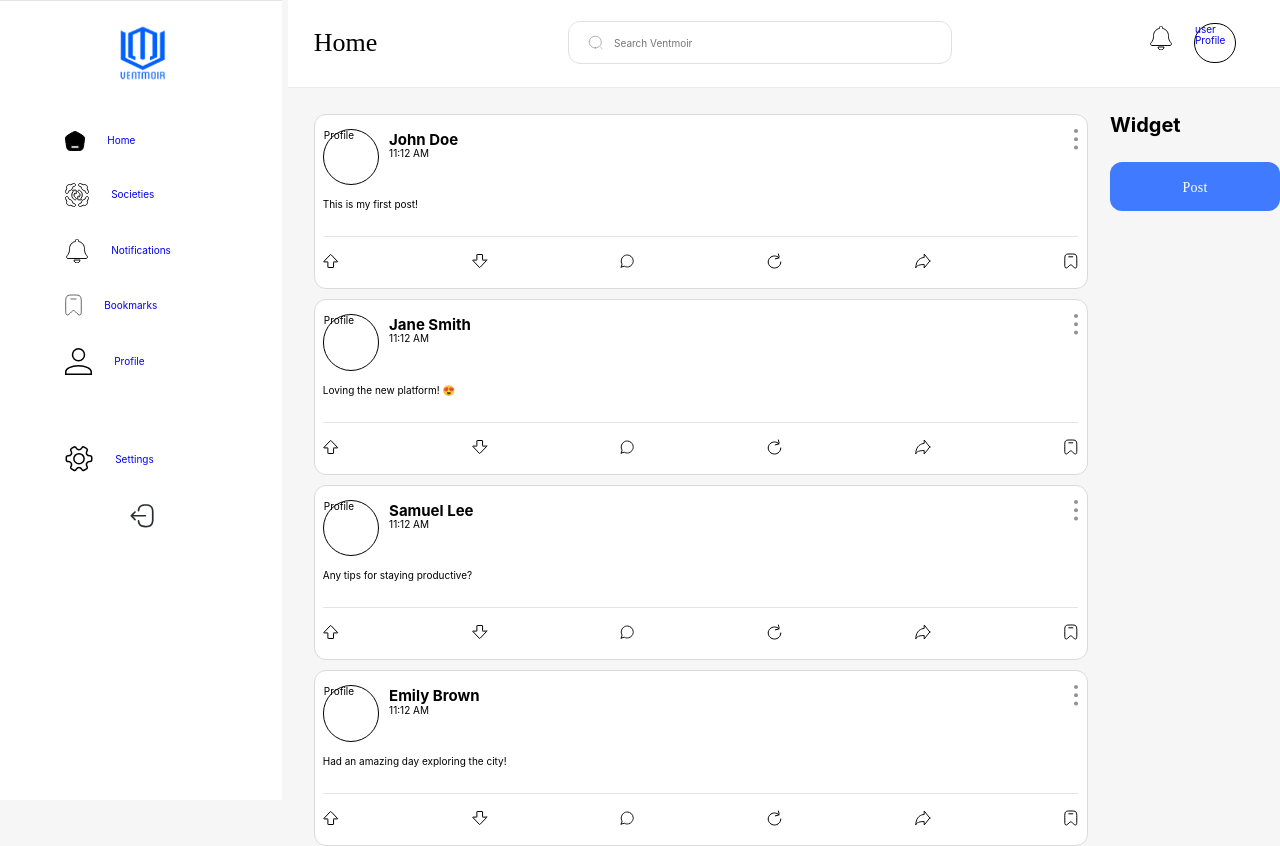
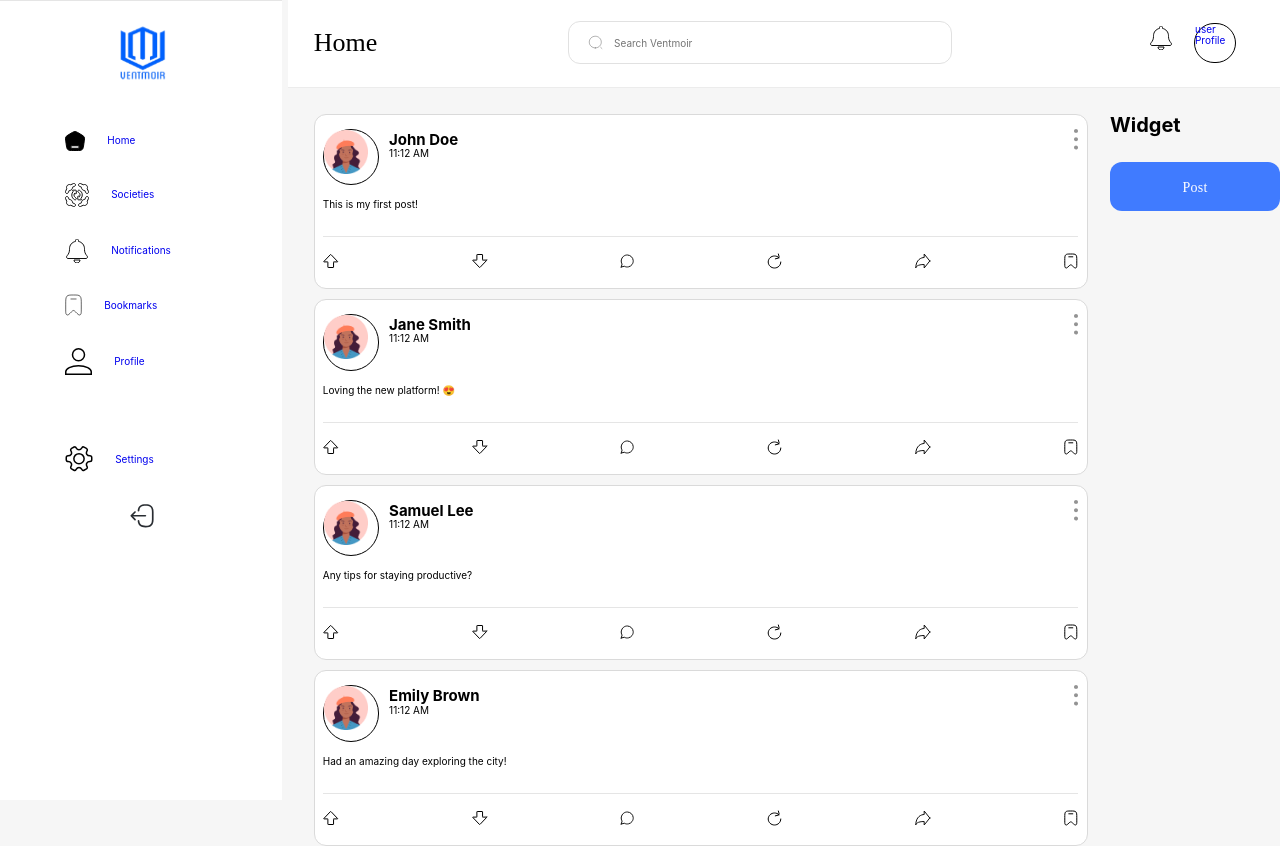
Before and after one commit to ola-irawo/ventmoirNextjs, a Next.js app: page / in a window 1280 px wide. Shown: the top 846 px of the page. Built offline with nearby package versions, Linux system fonts and the light colour scheme.

Commit message:
updated userPostCard ui

```diff
--- a/src/components/userPostCard/UserPostCard.jsx
+++ b/src/components/userPostCard/UserPostCard.jsx
@@ -9,17 +9,33 @@ import SharePost from "./components/sharePost/SharePost"
 import BookmarkPost from "./components/bookmarkPost/BookmarkPost"
 import PostOptions from "./components/postOptions/PostOptions"
 import ReportPost from "./components/reportPost/ReportPost"
+import Image from 'next/image'
+import { useRouter } from 'next/navigation'
 
 const UserPostCard = ({post, username}) => {
     const [showPostOptions, setShowPostOptions] = useState(false)
     const [reportPostOption, setReportPostOptions] = useState(false)
+
+    const router = useRouter()
+
   return (
     <article className={styles.userPostCardContainer}>
         {reportPostOption && <ReportPost setReportPostOptions={setReportPostOptions} />}
         <header className={styles.userPostHeader}>
 
-            <div className={styles.userPostDetails}>
-                <div className={styles.userProfileAvatarContainer}>Profile</div>
+            <div
+                className={styles.userPostDetails}
+                onClick={() => router.push("/profile")}
+            >
+                <div className={styles.userProfileAvatarContainer}>
+                    <Image
+                        src="/profileAvatar.png"
+                        alt="user avatar"
+                        width={44}
+                        height={44}
+                        className={styles.userAvatar}
+                    />
+                </div>
 
                 <div className={styles.usernameAndTimeContainer}>
                     <h2 className={styles.userPostName}>{username}</h2>
@@ -42,7 +58,10 @@ const UserPostCard = ({post, username}) => {
             </div>
         </header>
 
-        <div className={styles.postContent}>
+        <div
+            className={styles.postContent}
+            onClick={() => router.push("/post/username/postId")}
+        >
             <p className={styles.userPost}>
                 {post}
             </p>
```
